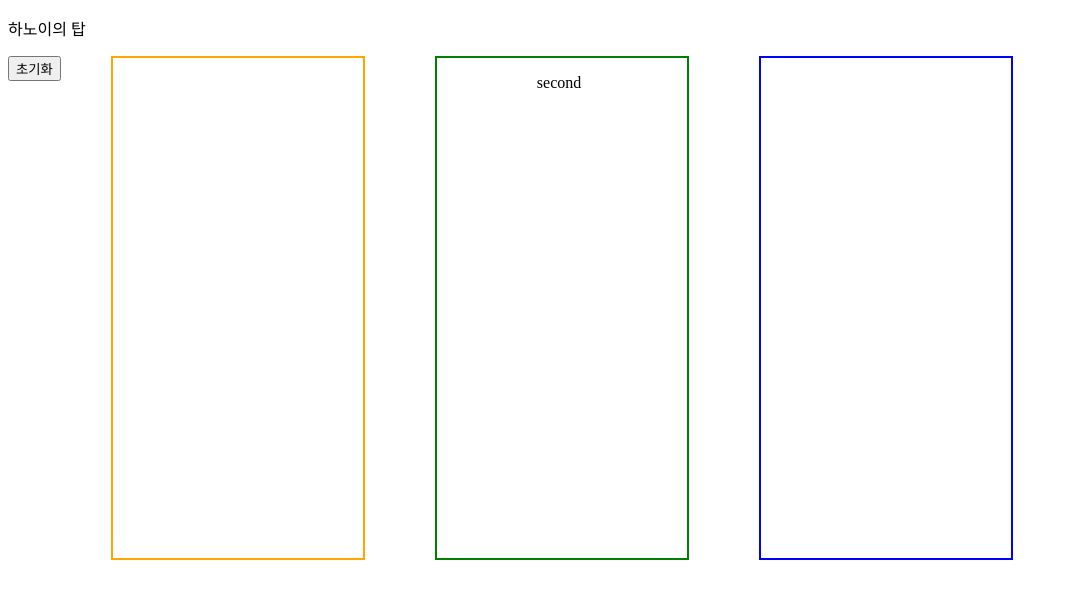
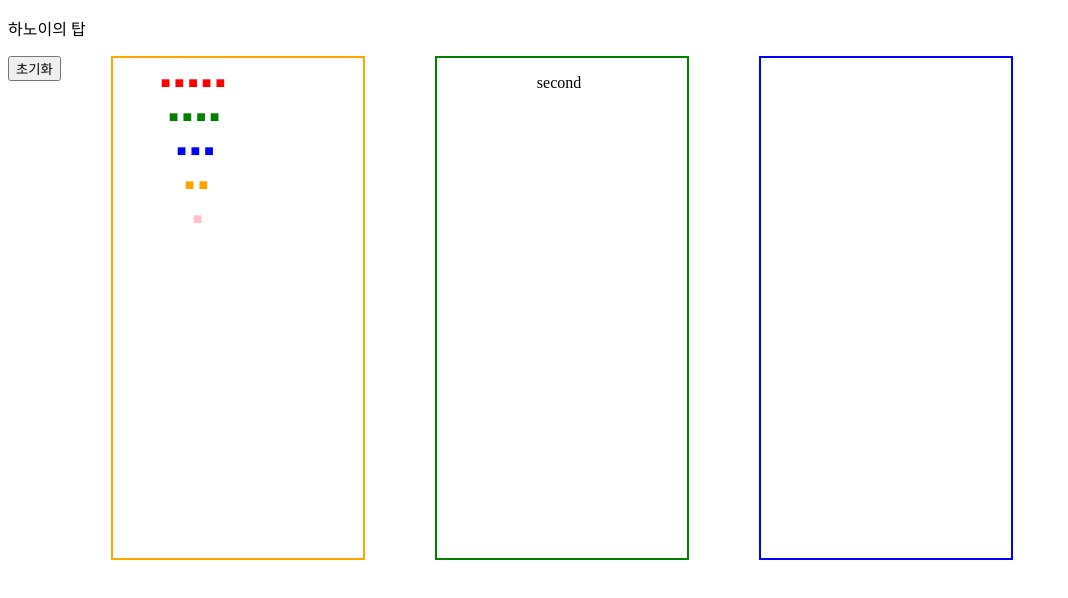
Before and after one commit to pjw11/RWStudy, a plain HTML site: page Lecture 05/main.html in a window 1280 px wide. Shown: the whole page, without its empty margins (0-1068 px from the left). Drawn offline with Linux system fonts and the light colour scheme.

Commit message:
{JW} 5강업로드

```diff
--- a/Lecture 05/main.html
+++ b/Lecture 05/main.html
@@ -10,12 +10,34 @@
         #box2{float: left; margin-left: 50px; margin-right: 20px;}
         #box3{float: left; margin-left: 50px; margin-right: 20px;}
         #box2 p{margin-left: 100px;}
+        #one{color: red;}#two{color: green;}#three{color: blue;}
+        #four{color: orange;}#five{color: pink;}
     </style>
 </head>
 <body>
     <p>하노이의 탑</p>
     <button style="float: left;">초기화</button>
     <div id="box1" style="border: 2px solid orange; width: 250px; height: 500px;">
+        <p id="one">
+            &nbsp;&nbsp;&nbsp;&nbsp;&nbsp;&nbsp;&nbsp;&nbsp;&nbsp;&nbsp;&nbsp;
+            ■ ■ ■ ■ ■
+        </p>
+        <p id="two">
+            &nbsp;&nbsp;&nbsp;&nbsp;&nbsp;&nbsp;&nbsp;&nbsp;&nbsp;&nbsp;&nbsp;&nbsp;&nbsp;
+            ■ ■ ■ ■
+        </p>
+        <p id="three">
+            &nbsp;&nbsp;&nbsp;&nbsp;&nbsp;&nbsp;&nbsp;&nbsp;&nbsp;&nbsp;&nbsp;&nbsp;&nbsp;&nbsp;&nbsp;
+            ■ ■ ■
+        </p>
+        <p id="four">
+            &nbsp;&nbsp;&nbsp;&nbsp;&nbsp;&nbsp;&nbsp;&nbsp;&nbsp;&nbsp;&nbsp;&nbsp;&nbsp;&nbsp;&nbsp;&nbsp;&nbsp;
+            ■ ■
+        </p>
+        <p id="five">
+            &nbsp;&nbsp;&nbsp;&nbsp;&nbsp;&nbsp;&nbsp;&nbsp;&nbsp;&nbsp;&nbsp;&nbsp;&nbsp;&nbsp;&nbsp;&nbsp;&nbsp;&nbsp;&nbsp;
+            ■
+        </p>
     </div>
     <div id="box2" style="border: 2px solid green; width: 250px; height: 500px;">
         <p>second</p>
```
